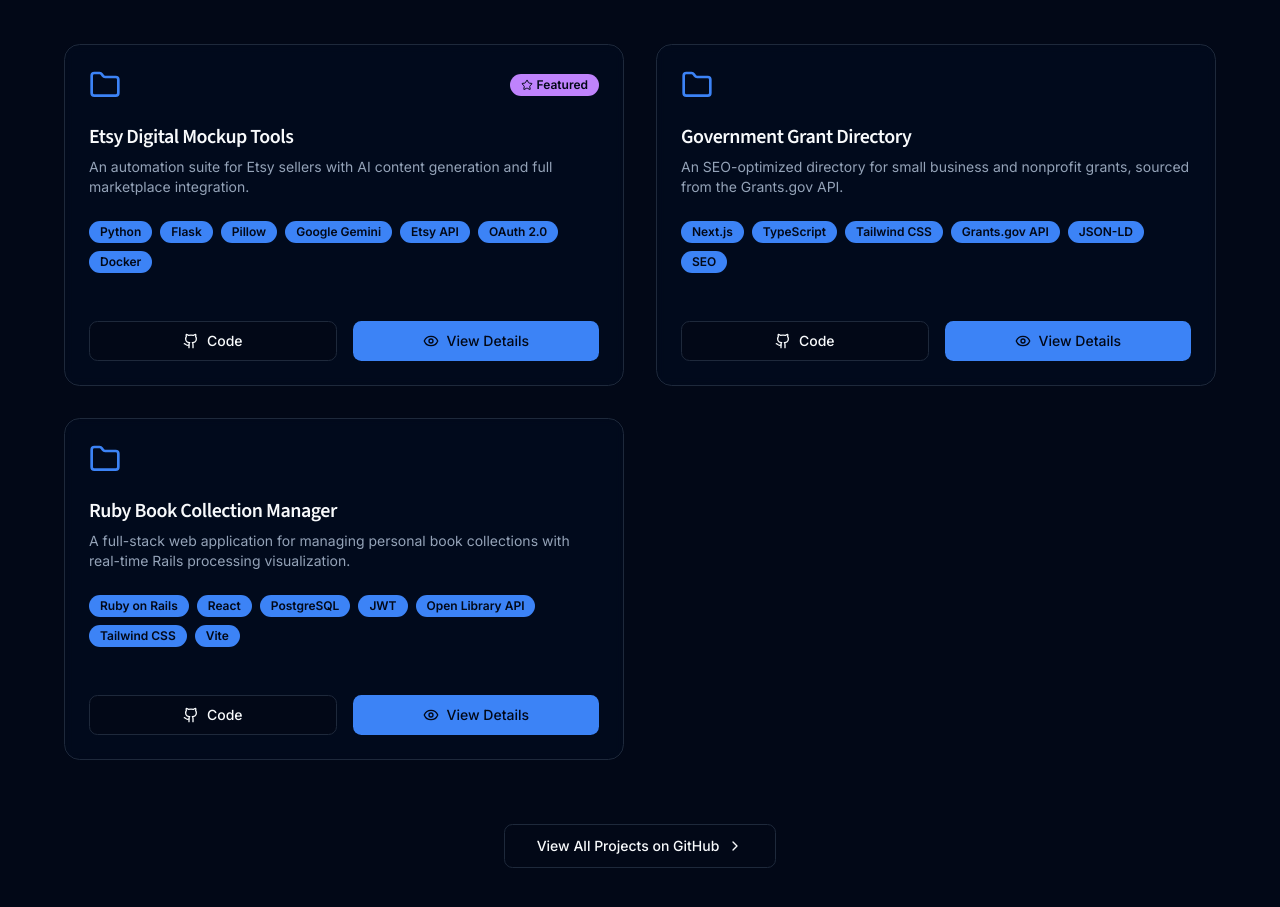
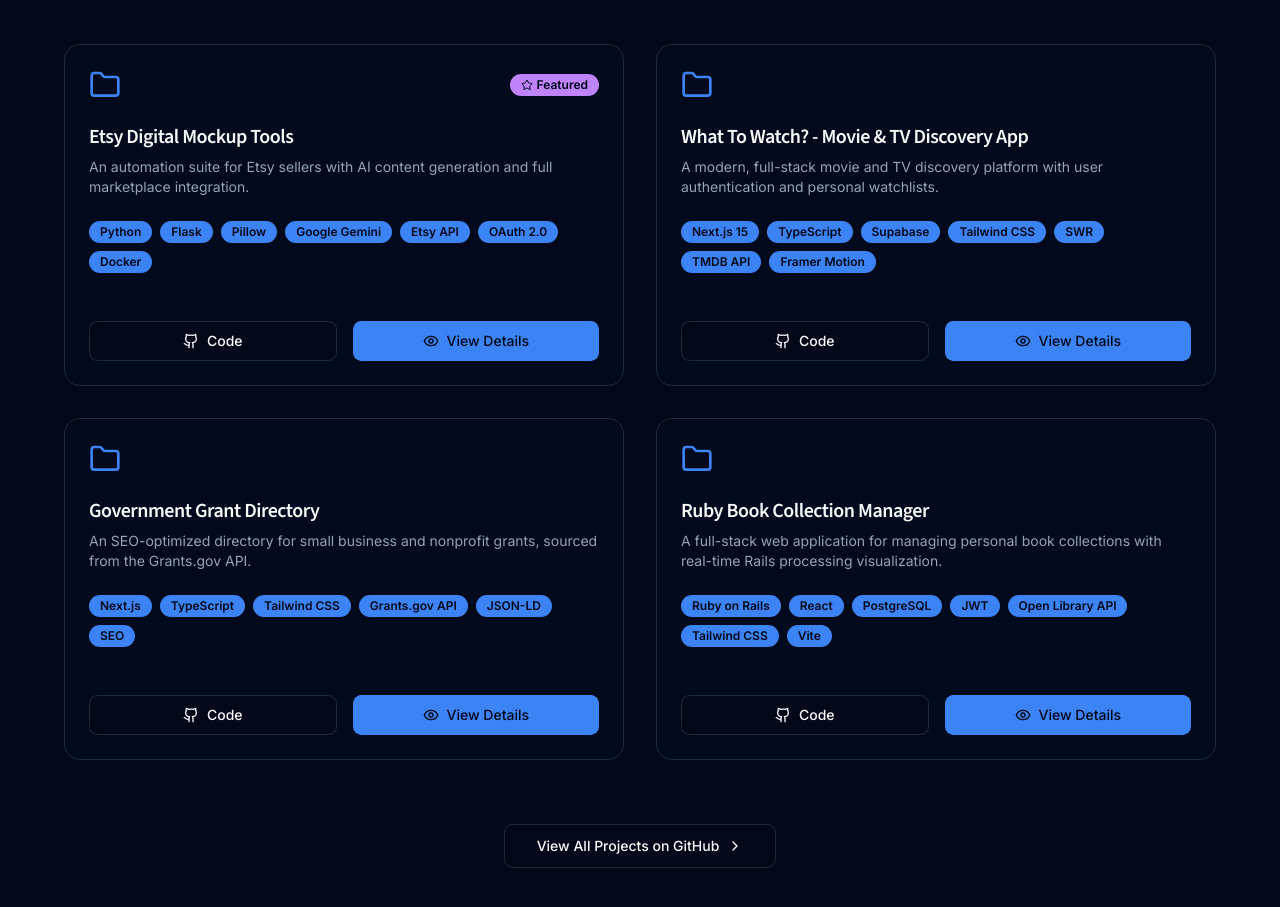
Before and after one commit to devonjhills/portfolio, a Next.js app: page / in a window 1280 px wide. Shown: the part 2620-3527 px from the top of the page. Built offline with nearby package versions, Linux system fonts and the light colour scheme.

Commit message:
Implement code changes to enhance functionality and improve performance

```diff
--- a/app/components/sections/projects.tsx
+++ b/app/components/sections/projects.tsx
@@ -80,6 +80,37 @@
   },
   {
     id: 2,
+    title: "What To Watch? - Movie & TV Discovery App",
+    description:
+      "A modern, full-stack movie and TV discovery platform with user authentication and personal watchlists.",
+    longDescription:
+      "A production-ready, responsive movie and TV discovery platform built with Next.js 15, TypeScript, and Supabase. Features comprehensive search, user authentication, dark/light mode, and personal watchlist management. Demonstrates modern React patterns, full-stack development, and responsive design principles.",
+    technologies: [
+      "Next.js 15",
+      "TypeScript",
+      "Supabase",
+      "Tailwind CSS",
+      "SWR",
+      "TMDB API",
+      "Framer Motion",
+    ],
+    features: [
+      "Full-stack authentication with Supabase Auth",
+      "Personal watchlist with real-time updates",
+      "Advanced search across movies, TV shows, and people",
+      "Dark/light mode with system preference detection",
+      "Responsive design with mobile-first approach",
+      "Performance optimized with SWR caching",
+      "SEO optimization with dynamic meta tags",
+      "WCAG compliant accessibility features",
+    ],
+    liveUrl: "https://movie-search-app-rho-ten.vercel.app/",
+    githubUrl: "https://github.com/devonjhills/movie-search-app",
+    featured: false,
+    image: "/projects/movieapp.png",
+  },
+  {
+    id: 3,
     title: "Government Grant Directory",
     description:
       "An SEO-optimized directory for small business and nonprofit grants, sourced from the Grants.gov API.",
@@ -107,7 +138,7 @@
     image: "/projects/grants.png",
   },
   {
-    id: 3,
+    id: 4,
     title: "Ruby Book Collection Manager",
     description:
       "A full-stack web application for managing personal book collections with real-time Rails processing visualization.",
```
Also changed, not shown: public/projects/movieapp.png (added).
